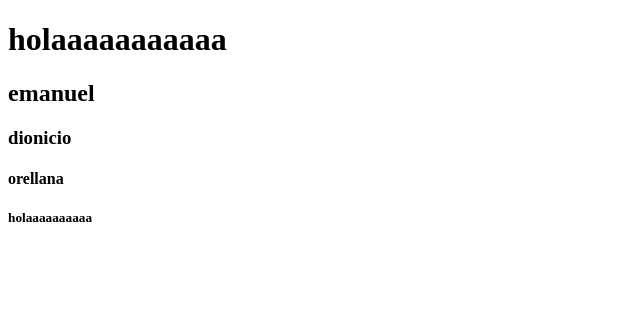
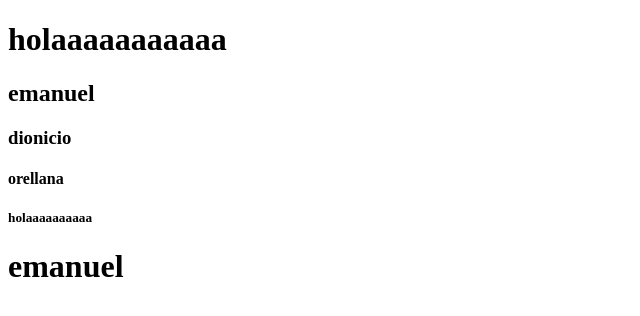
Before and after one commit to JosueEmanuelDionicioOrellana/otra-prueba, a plain HTML site: page index.html in a window 1280 px wide. Shown: the whole page, without its empty margins (0-640 px from the left). Drawn offline with Linux system fonts and the light colour scheme.

Commit message:
nombre otra vez

```diff
--- a/index.html
+++ b/index.html
@@ -11,5 +11,6 @@
     <h3>dionicio</h3>
     <h4>orellana</h4>
     <h5>holaaaaaaaaaa</h5>
+    <h1>emanuel</h1>
 </body>
 </html>
```
